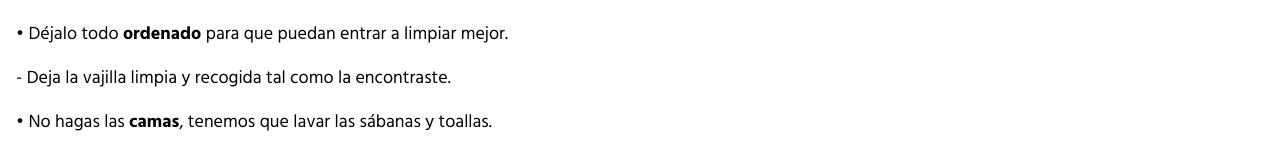
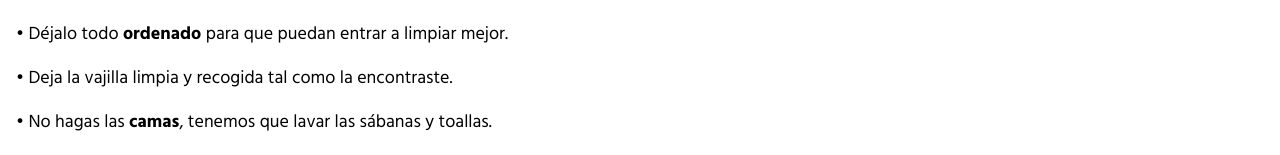
Before and after one commit to pablonete/arenaysal-web, a Next.js app: page /ciao in a window 1280 px wide. Shown: the part 363-518 px from the top of the page. Built offline with nearby package versions, Linux system fonts and the light colour scheme; a web font is replaced by a local one.

Commit message:
Fix bullet point formatting in ciao.tsx

```diff
--- a/pages/ciao.tsx
+++ b/pages/ciao.tsx
@@ -33,7 +33,7 @@ export default function Ciao() {
           • Déjalo todo <strong>ordenado</strong> para que puedan entrar a limpiar mejor.
         </li>
         <li className="text-lg">
-          - Deja la vajilla limpia y recogida tal como la encontraste.
+          • Deja la vajilla limpia y recogida tal como la encontraste.
         </li>
         <li className="text-lg">
           • No hagas las <strong>camas</strong>, tenemos que lavar las sábanas y toallas.
```
